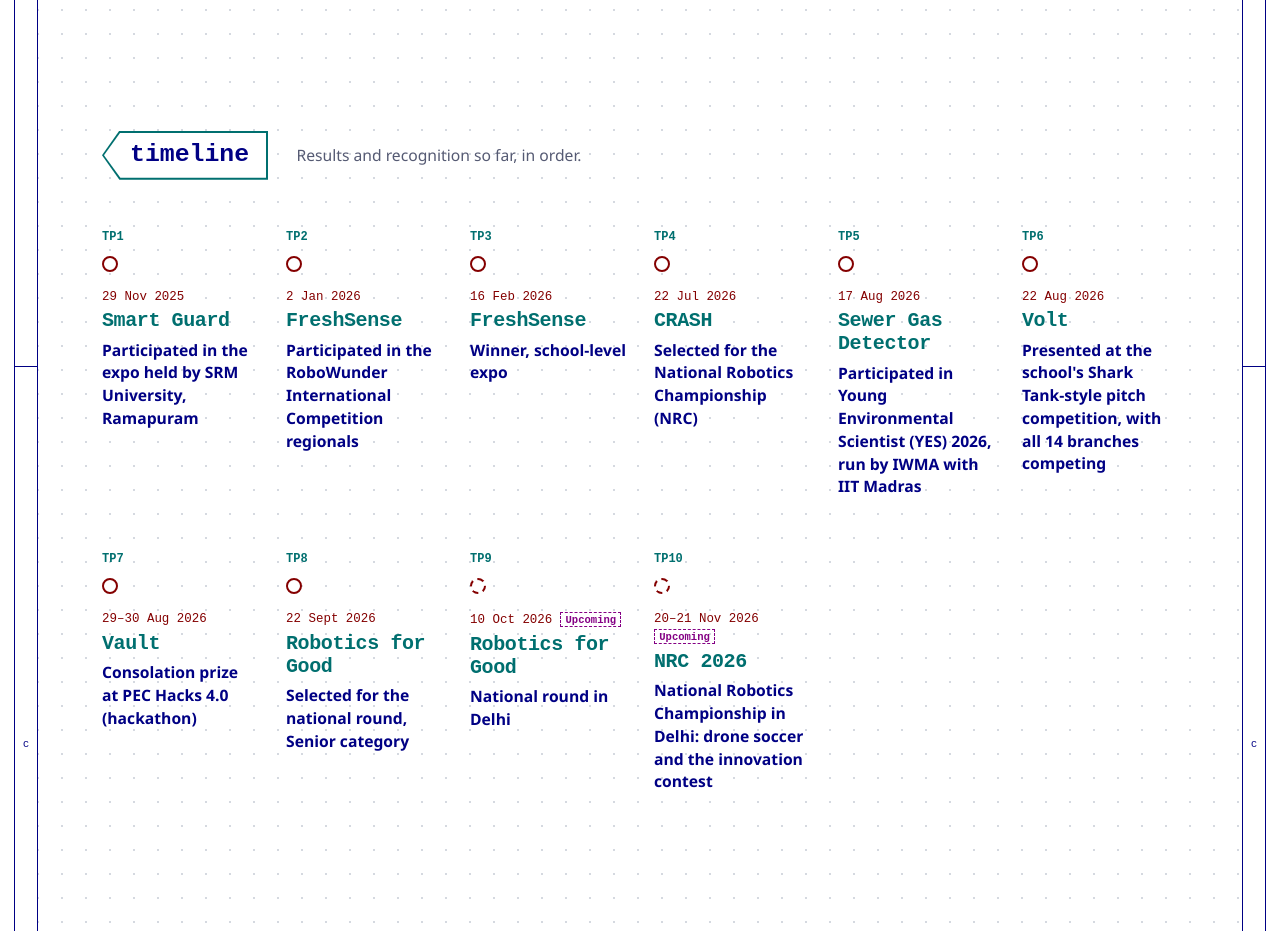
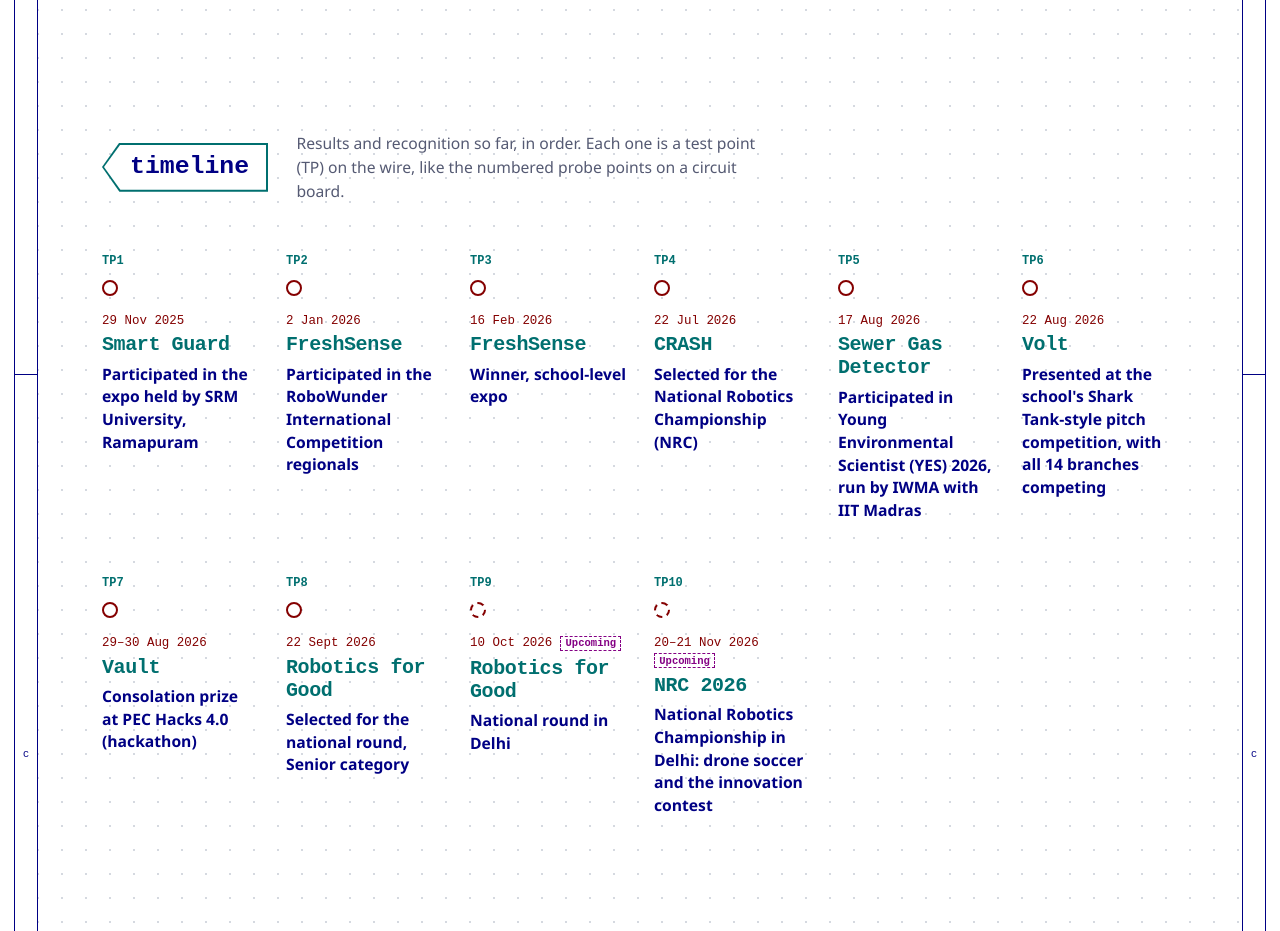
Before and after one commit to abivan100-stack/abivan-portfolio, a React (Vite) app: page / in a window 1280 px wide. Shown: the part 1180-2111 px from the top of the page. Built offline with nearby package versions, Linux system fonts and the light colour scheme; a web font is replaced by a local one.

Commit message:
Explain the TP test-point labels on the timeline

```diff
--- a/src/App.css
+++ b/src/App.css
@@ -251,7 +251,7 @@
 /* Timeline: results in date order as test points on one wire */
 .timeline { --tp-y: 44px; }
 .timeline-head { display: flex; align-items: center; flex-wrap: wrap; gap: 12px 28px; }
-.timeline-head p { max-width: 44ch; margin: 0; color: var(--muted); font-size: .98rem; line-height: 1.55; }
+.timeline-head p { max-width: 54ch; margin: 0; color: var(--muted); font-size: .98rem; line-height: 1.55; }
 /* Columns wrap as results are added; each point draws its own wire segment across the gap, so every row stays wired */
 .timeline { --tp-gap: 28px; }
 .tp-wire { display: grid; grid-template-columns: repeat(auto-fill, minmax(150px, 1fr)); gap: 44px var(--tp-gap); margin: 40px 0 0; padding: 0; list-style: none; }
--- a/src/App.tsx
+++ b/src/App.tsx
@@ -124,12 +124,12 @@
       <section className="timeline section" id="timeline" aria-labelledby="timeline-title" data-power-up>
         <div className="timeline-head">
           <NetLabel id="timeline-title">timeline</NetLabel>
-          <p>Results and recognition so far, in order.</p>
+          <p>Results and recognition so far, in order. Each one is a test point (TP) on the wire, like the numbered probe points on a circuit board.</p>
         </div>
         <ol className="tp-wire">
           {milestones.map((milestone, index) => (
             <li className={isUpcoming(milestone.dates) ? 'tp is-upcoming' : 'tp'} key={`${milestone.slug ?? milestone.title}-${milestone.dates[0]}`} style={{ '--n': index } as CSSProperties}>
-              <span className="tp-ref" aria-hidden="true">TP{index + 1}</span>
+              <span className="tp-ref" aria-hidden="true" title={`Test point ${index + 1}`}>TP{index + 1}</span>
               <span className="tp-mark" aria-hidden="true" />
               <div className="tp-when">
                 <time dateTime={milestone.dates[0]}>{formatDateRange(milestone.dates)}</time>
```
